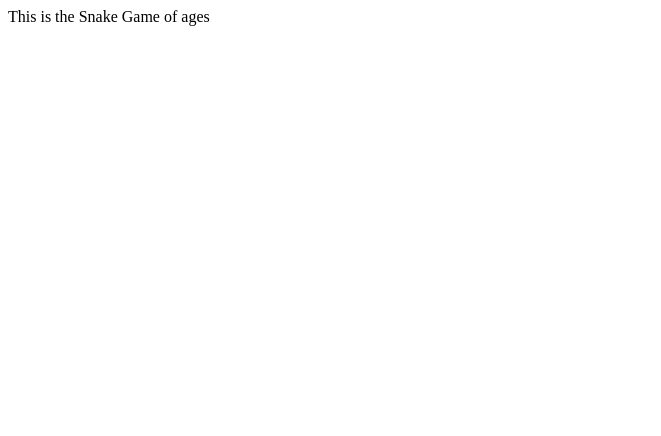
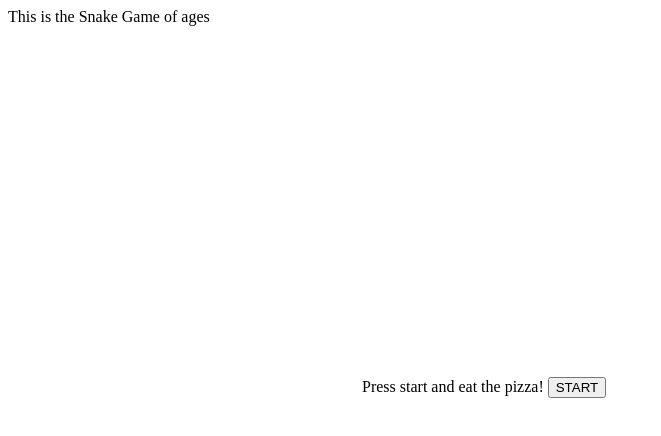
Before and after one commit to emmadas/my-snake-game, a plain HTML site: page index.html in a window 1280 px wide. Shown: the whole page, without its empty margins (0-661 px from the left). Drawn offline with Linux system fonts and the light colour scheme.

Commit message:
Added button

```diff
--- a/index.html
+++ b/index.html
@@ -9,6 +9,8 @@
 <body>
 	<p> This is the Snake Game of ages</p>
 	<canvas id="canvas" width="350" height="350"></canvas>
+	Press start and eat the pizza!
+    <button id="btn">START</button>
 </body>
 
 </html>
```
